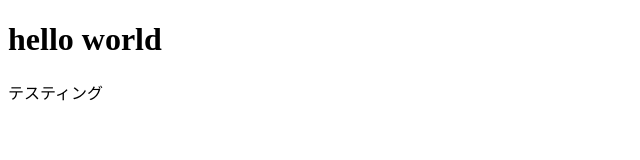
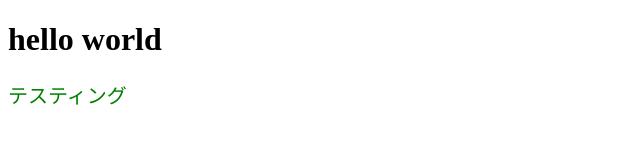
Before and after one commit to ryota-gp/manabi, a plain HTML site: page index.html in a window 1280 px wide. Shown: the full height of the page, 0-640 px from the left. Drawn offline with Linux system fonts and the light colour scheme.

Commit message:
cssの追加

```diff
--- a/index.html
+++ b/index.html
@@ -1,12 +1,13 @@
 <!DOCTYPE html>
 <html>
   <head>
-    <title>サイトタイトル</title>
+    <title>練習城</title>
     <meta charset="UTF-8">
+    <link rel="stylesheet" type="text/css" href="stylesheet.css">
   </head>
 <body>
 <h1>hello world</h1>
-<div>
+<div class="textBox">
     <p>テスティング</p>
 </div>
 </body>
--- /dev/null
+++ b/stylesheet.css
@@ -0,0 +1,4 @@
+.textBox{
+    font-size: 20px;
+    color: green;
+}
```
